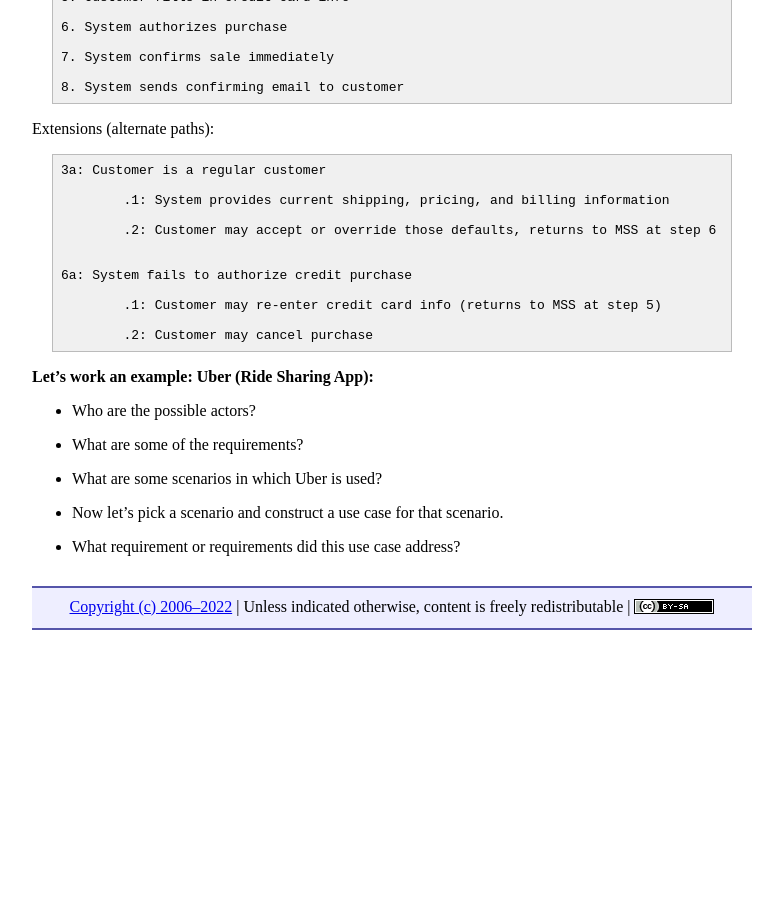
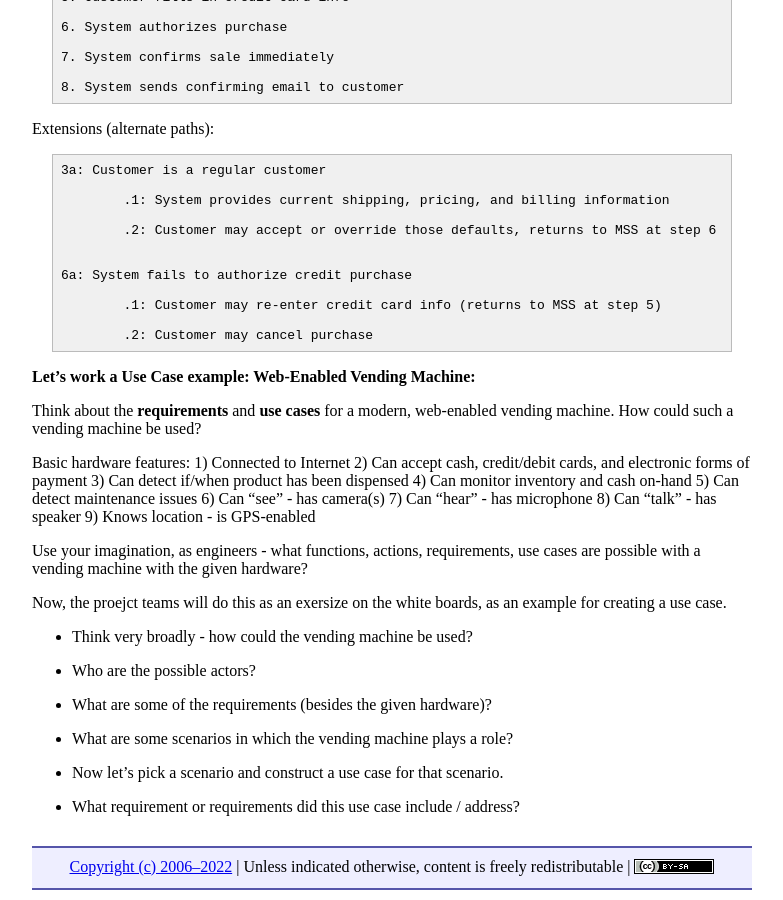
Before and after one commit to ycpcs/cs320-spring2022, a Jekyll site: the page built from lectures/lecture08.md, in a window 1280 px wide and 900 px high, scrolled down 1741 px. Shown: the whole window, without its empty margins (248-1031 px from the left). Built offline with Jekyll 4.4.1, drawn with Linux system fonts in a browser that asks for light colours; before the commit the page ends 2381 px from its top, so only the background shows below that.

Commit message:
added vending machine example

```diff
--- a/lectures/lecture08.md
+++ b/lectures/lecture08.md
@@ -90,46 +90,33 @@ Extensions (alternate paths):
 		.2: Customer may cancel purchase
 
 
-**Let's work an example: Uber (Ride Sharing App):**
+**Let's work a Use Case example: Web-Enabled Vending Machine:**
 
--	Who are the possible actors?
+Think about the **requirements** and **use cases** for a modern, web-enabled vending machine.  How could such a vending machine be used?
 
-<!-- commenting out the answers
+Basic hardware features:
+   1) Connected to Internet
+   2) Can accept cash, credit/debit cards, and electronic forms of payment
+   3) Can detect if/when product has been dispensed
+   4) Can monitor inventory and cash on-hand
+   5) Can detect maintenance issues
+   6) Can "see" - has camera(s)
+   7) Can "hear" - has microphone
+   8) Can "talk" - has speaker
+   9) Knows location - is GPS-enabled
 
--   Customer
--   Uber App on smartphone
--   Uber system (this is software, but it is external to the Customer and the App, so it is considered an actor)
--   Uber Driver
--   Credit Card company (authorizes payments)
+Use your imagination, as engineers - what functions, actions, requirements, use cases are possible with a vending machine with the given hardware?
 
---->
+Now, the proejct teams will do this as an exersize on the white boards, as an example for creating a use case.
 
--	What are some of the requirements?
+-	Think very broadly - how could the vending machine be used?
 
-<!-- commenting out the answers
+-   Who are the possible actors?
 
--   customers can set up accounts (username, password, credit card info)
--   drivers can enroll: set up account (username, password, vehicle, bank info)
--   customers credit card gets charged (must be valid)
--   driver receives payment via direct deposit, or Paypal, etc...
--   the system is secure (only authorized users can use)
--   rating system (customers and drivers can post)
--   etc.
+-	What are some of the requirements (besides the given hardware)?
 
---->
-
--	 What are some scenarios in which Uber is used?
-
-<!-- commenting out the answers
-
--   customer requests a ride
--   drivers post availability
--   driver picks up additional passengers - reduces fare
--   customer schedules ride in advance
--   etc.
-
---->
+-	What are some scenarios in which the vending machine plays a role?
 
 -	Now let's pick a scenario and construct a use case for that scenario.
 
--	What requirement or requirements did this use case address?
+-	What requirement or requirements did this use case include / address?
```
